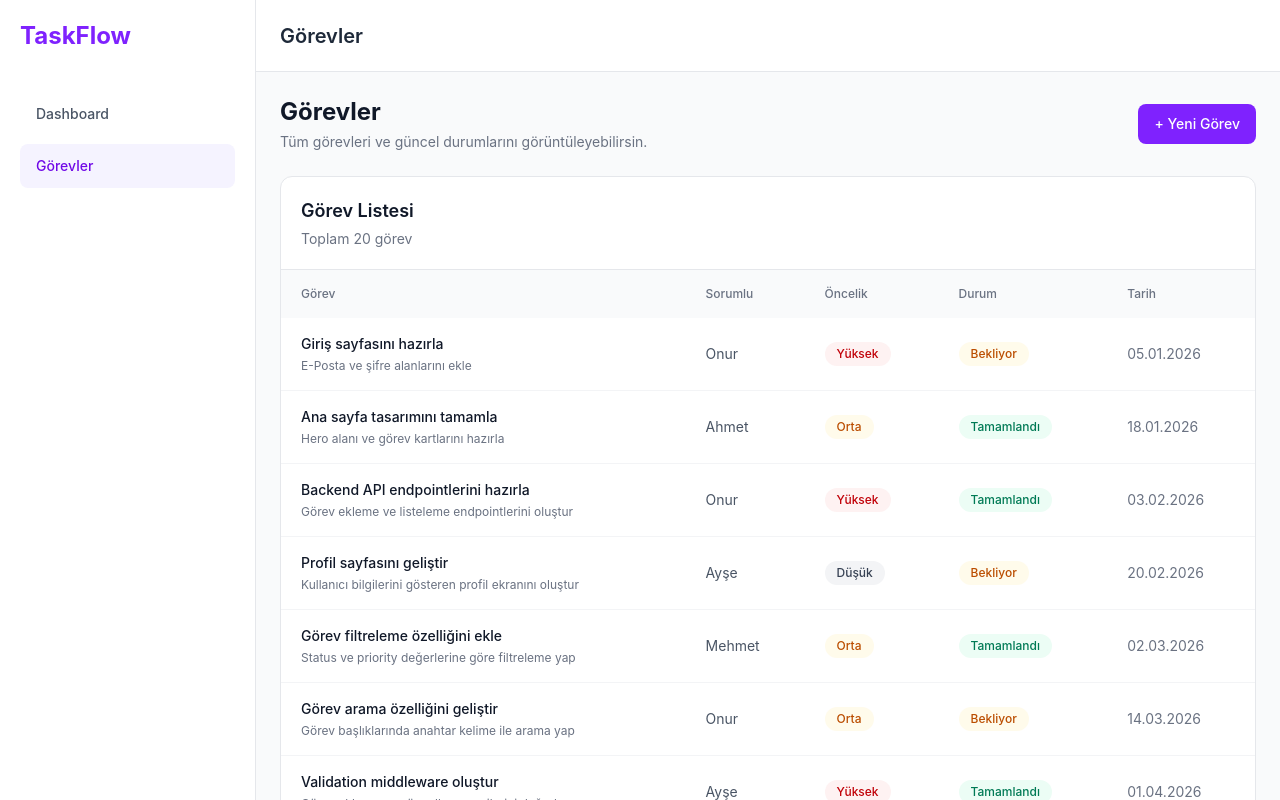
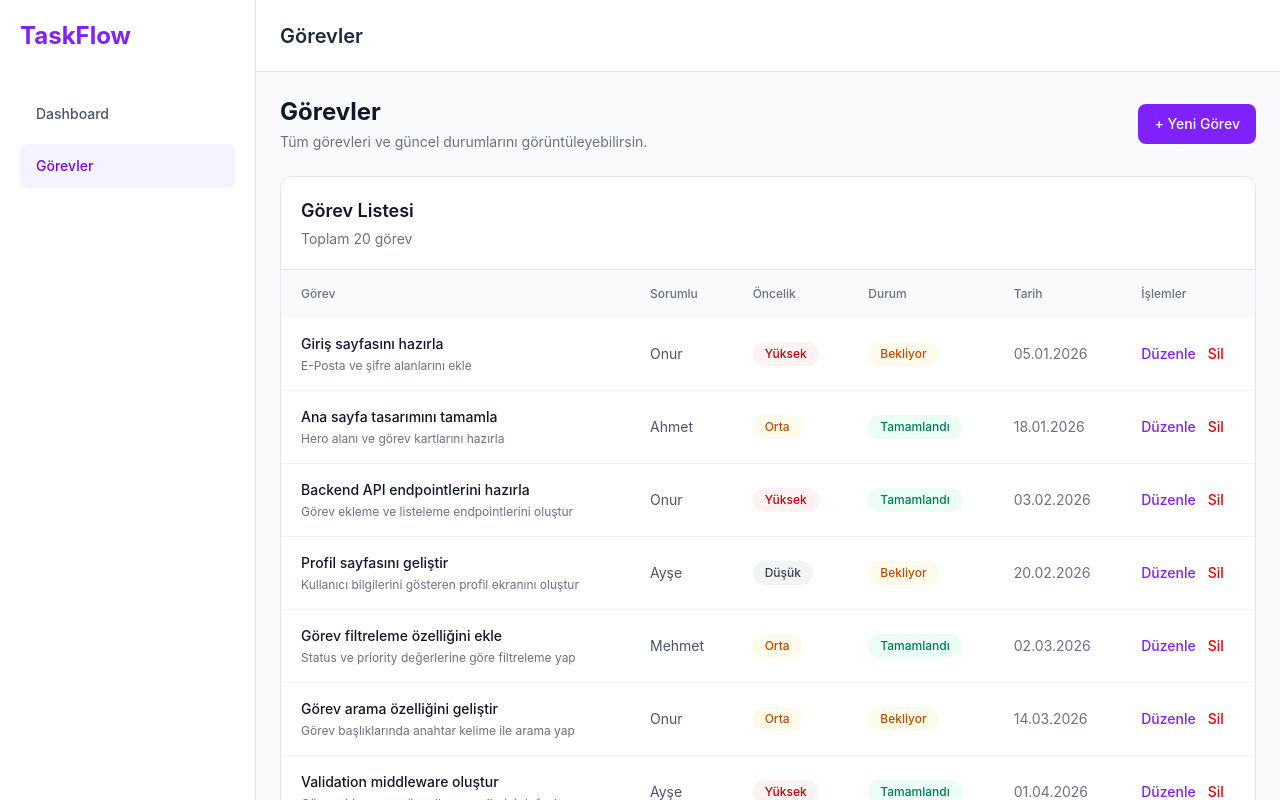
Before and after one commit to onuraydinoglu/taskflow-frontend, a React (Vite) app: page /tasks in a window 1280 px wide. Shown: the top 800 px of the page. Built offline with nearby package versions, Linux system fonts and the light colour scheme.

Commit message:
feat: görev güncelleme ve silme işlemleri

```diff
--- a/src/App.jsx
+++ b/src/App.jsx
@@ -21,6 +21,16 @@ function App() {
     ]);
   };
 
+  const updateTask = (updatedTask) => {
+    setTasks((prev) =>
+      prev.map((task) => (task.id === updatedTask.id ? updatedTask : task)),
+    );
+  };
+
+  const deleteTask = (id) => {
+    setTasks((prev) => prev.filter((task) => task.id !== id));
+  };
+
   return (
     <BrowserRouter>
       <Routes>
@@ -29,7 +39,14 @@ function App() {
           <Route path="/dashboard" element={<Dashboard tasks={tasks} />} />
           <Route
             path="/tasks"
-            element={<Tasks tasks={tasks} onAddTask={addTask} />}
+            element={
+              <Tasks
+                tasks={tasks}
+                onAddTask={addTask}
+                onUpdateTask={updateTask}
+                onDeleteTask={deleteTask}
+              />
+            }
           />
           <Route path="*" element={<Navigate to="/dashboard" replace />} />
         </Route>
--- a/src/components/ui/TaskModal.jsx
+++ b/src/components/ui/TaskModal.jsx
@@ -8,8 +8,8 @@ const initialForm = {
   status: "pending",
 };
 
-function TaskModal({ onClose, onSave }) {
-  const [form, setForm] = useState(initialForm);
+function TaskModal({ task, onClose, onSave }) {
+  const [form, setForm] = useState(task || initialForm);
 
   const handleChange = (event) => {
     const { name, value } = event.target;
@@ -23,18 +23,22 @@ function TaskModal({ onClose, onSave }) {
   const handleSubmit = (event) => {
     event.preventDefault();
 
-    const task = {
+    const updatedForm = {
       ...form,
       title: form.title.trim(),
       description: form.description.trim(),
       assignee: form.assignee.trim(),
     };
 
-    if (!task.title || !task.description || !task.assignee) {
+    if (
+      !updatedForm.title ||
+      !updatedForm.description ||
+      !updatedForm.assignee
+    ) {
       return;
     }
 
-    onSave(task);
+    onSave(updatedForm);
     onClose();
   };
 
@@ -44,14 +48,14 @@ function TaskModal({ onClose, onSave }) {
         role="dialog"
         aria-modal="true"
         aria-labelledby="task-modal-title"
-        className="w-full max-w-lg rounded-xl bg-white p-6 shadow-xl"
+        className="max-h-[90vh] w-full max-w-lg overflow-y-auto rounded-xl bg-white p-6 shadow-xl"
       >
         <div className="mb-6 flex items-center justify-between">
           <h2
             id="task-modal-title"
             className="text-xl font-semibold text-gray-900"
           >
-            Yeni Görev Ekle
+            {task ? "Görevi Düzenle" : "Yeni Görev Ekle"}
           </h2>
 
           <button
@@ -176,7 +180,7 @@ function TaskModal({ onClose, onSave }) {
               type="submit"
               className="rounded-lg bg-violet-600 px-4 py-2 text-sm font-medium text-white hover:bg-violet-700"
             >
-              Görevi Kaydet
+              {task ? "Değişiklikleri Kaydet" : "Görevi Kaydet"}
             </button>
           </div>
         </form>
--- a/src/pages/Tasks.jsx
+++ b/src/pages/Tasks.jsx
@@ -13,8 +13,37 @@ const priorityColors = {
   high: "bg-red-50 text-red-700",
 };
 
-function Tasks({ tasks, onAddTask }) {
+function Tasks({ tasks, onAddTask, onUpdateTask, onDeleteTask }) {
   const [isModalOpen, setIsModalOpen] = useState(false);
+  const [selectedTask, setSelectedTask] = useState(null);
+
+  const handleAdd = () => {
+    setSelectedTask(null);
+    setIsModalOpen(true);
+  };
+
+  const handleEdit = (task) => {
+    setSelectedTask(task);
+    setIsModalOpen(true);
+  };
+
+  const handleDelete = (id) => {
+    const confirmed = window.confirm(
+      "Bu görevi silmek istediğinize emin misiniz?",
+    );
+
+    if (confirmed) {
+      onDeleteTask(id);
+    }
+  };
+
+  const handleSave = (task) => {
+    if (selectedTask) {
+      onUpdateTask(task);
+    } else {
+      onAddTask(task);
+    }
+  };
 
   return (
     <div className="space-y-6">
@@ -28,7 +57,7 @@ function Tasks({ tasks, onAddTask }) {
 
         <button
           type="button"
-          onClick={() => setIsModalOpen(true)}
+          onClick={handleAdd}
           className="rounded-lg bg-violet-600 px-4 py-2.5 text-sm font-medium text-white hover:bg-violet-700"
         >
           + Yeni Görev
@@ -44,7 +73,7 @@ function Tasks({ tasks, onAddTask }) {
         </div>
 
         <div className="overflow-x-auto">
-          <table className="w-full min-w-175 text-left text-sm">
+          <table className="w-full min-w-200 text-left text-sm">
             <thead className="bg-gray-50 text-xs text-gray-500">
               <tr>
                 <th className="px-5 py-4 font-medium">Görev</th>
@@ -52,6 +81,7 @@ function Tasks({ tasks, onAddTask }) {
                 <th className="px-5 py-4 font-medium">Öncelik</th>
                 <th className="px-5 py-4 font-medium">Durum</th>
                 <th className="px-5 py-4 font-medium">Tarih</th>
+                <th className="px-5 py-4 font-medium">İşlemler</th>
               </tr>
             </thead>
 
@@ -90,6 +120,26 @@ function Tasks({ tasks, onAddTask }) {
                   <td className="whitespace-nowrap px-5 py-4 text-gray-500">
                     {new Date(task.createdAt).toLocaleDateString("tr-TR")}
                   </td>
+
+                  <td className="px-5 py-4">
+                    <div className="flex items-center gap-3">
+                      <button
+                        type="button"
+                        onClick={() => handleEdit(task)}
+                        className="font-medium text-violet-600 hover:text-violet-800"
+                      >
+                        Düzenle
+                      </button>
+
+                      <button
+                        type="button"
+                        onClick={() => handleDelete(task.id)}
+                        className="font-medium text-red-600 hover:text-red-800"
+                      >
+                        Sil
+                      </button>
+                    </div>
+                  </td>
                 </tr>
               ))}
             </tbody>
@@ -104,7 +154,11 @@ function Tasks({ tasks, onAddTask }) {
       </section>
 
       {isModalOpen && (
-        <TaskModal onClose={() => setIsModalOpen(false)} onSave={onAddTask} />
+        <TaskModal
+          task={selectedTask}
+          onClose={() => setIsModalOpen(false)}
+          onSave={handleSave}
+        />
       )}
     </div>
   );
```
